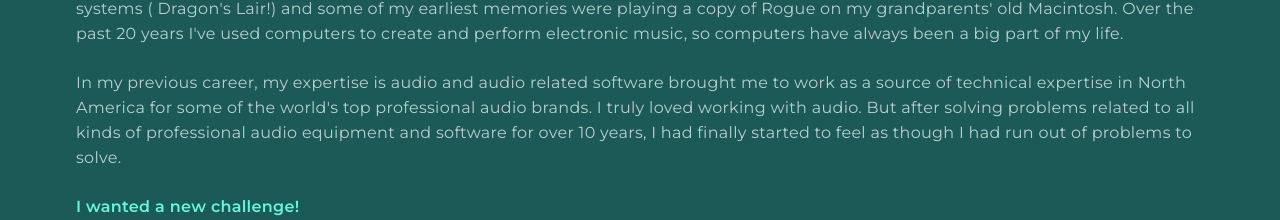
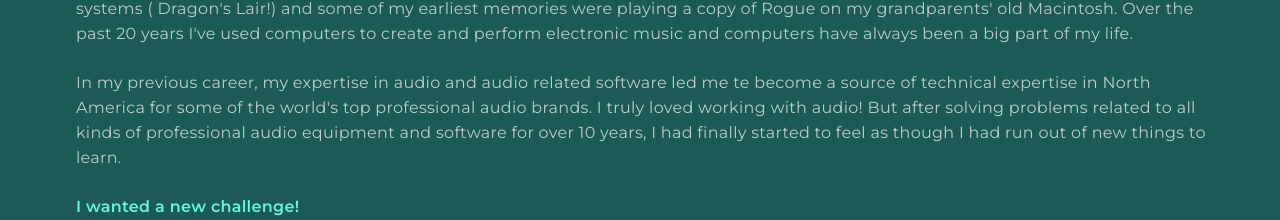
Before and after one commit to WMattWood/portfolio-site, a React (Vite) app: page /about in a window 1280 px wide. Shown: the part 234-454 px from the top of the page. Built offline with nearby package versions, Linux system fonts and the light colour scheme; no server answers.

Commit message:
Proofread AboutPage

```diff
--- a/src/pages/AboutPage.jsx
+++ b/src/pages/AboutPage.jsx
@@ -20,15 +20,15 @@ function AboutPage() {
                 My first access to computerized networks was through BBS systems ( Dragon's Lair!)
                 and some of my earliest memories were playing a copy of Rogue on my grandparents'
                 old Macintosh.  Over the past 20 years I've used computers to create and perform
-                electronic music, so computers have always been a big part of my life.
+                electronic music and computers have always been a big part of my life.
               </Blurb>
 
               <Blurb>
-                In my previous career, my expertise is audio and audio related software brought me
-                to work as a source of technical expertise in North America for some of the world's
-                top professional audio brands. I truly loved working with audio.  But after solving
+                In my previous career, my expertise in audio and audio related software led me te
+                become  a source of technical expertise in North America for some of the world's
+                top professional audio brands. I truly loved working with audio!  But after solving
                 problems related to all kinds of professional audio equipment and software for over
-                10 years, I had finally started to feel as though I had run out of problems to solve.
+                10 years, I had finally started to feel as though I had run out of new things to learn.
               </Blurb>
 
               <Keyword>I wanted a new challenge!</Keyword>
@@ -52,10 +52,10 @@ function AboutPage() {
                 The decision was made to pursue software development as a new career path.  I signed up
                 with an online learning program called Launch School, and spent the better part of two
                 years in their program building up my fundamentals. This was one of the best decisions
-                I made. Launch School was designed not to just teach you "enough to get a job", but was
-                focused on teaching mastery of the subject matter. I developed an intuitive understanding for
-                topics like "Pass by reference vs. Pass by value", "Polymorphism/Encapsulation/Inheritance",
-                "Mutation vs. Assignment".  I also became comfortable using Git and the CLI and even spent
+                I made. Launch School was designed not just to teach you "enough to get a job", but rather
+                was focused on teaching a mastery of the subject matter. I developed an intuitive understanding
+                for topics like "Pass by reference vs. Pass by value", "Polymorphism/Encapsulation/Inheritance",
+                and "Mutation vs. Assignment". I also became comfortable using Git and the CLI and even spent
                 time learning how to properly navigate documentation. These were all important concepts
                 which I felt could be easily missed in a high speed Bootcamp environment. Taking the time to
                 really understand these topics was invaluable.
```
